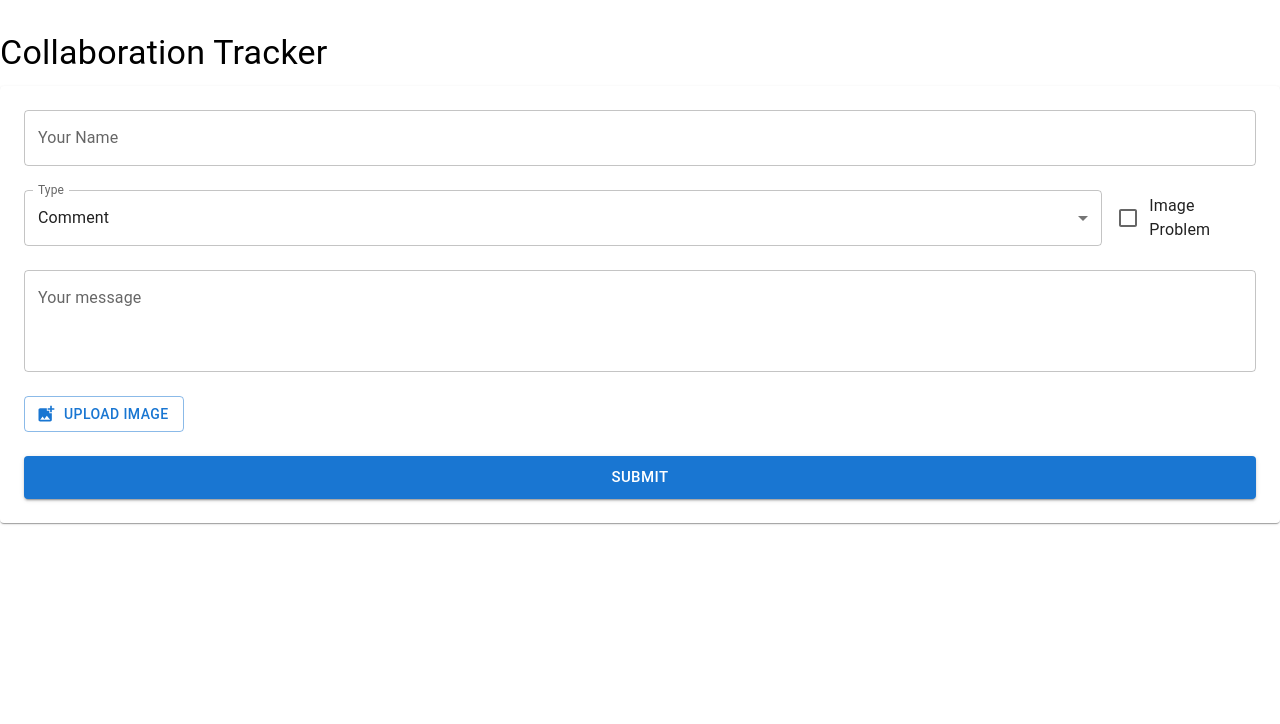
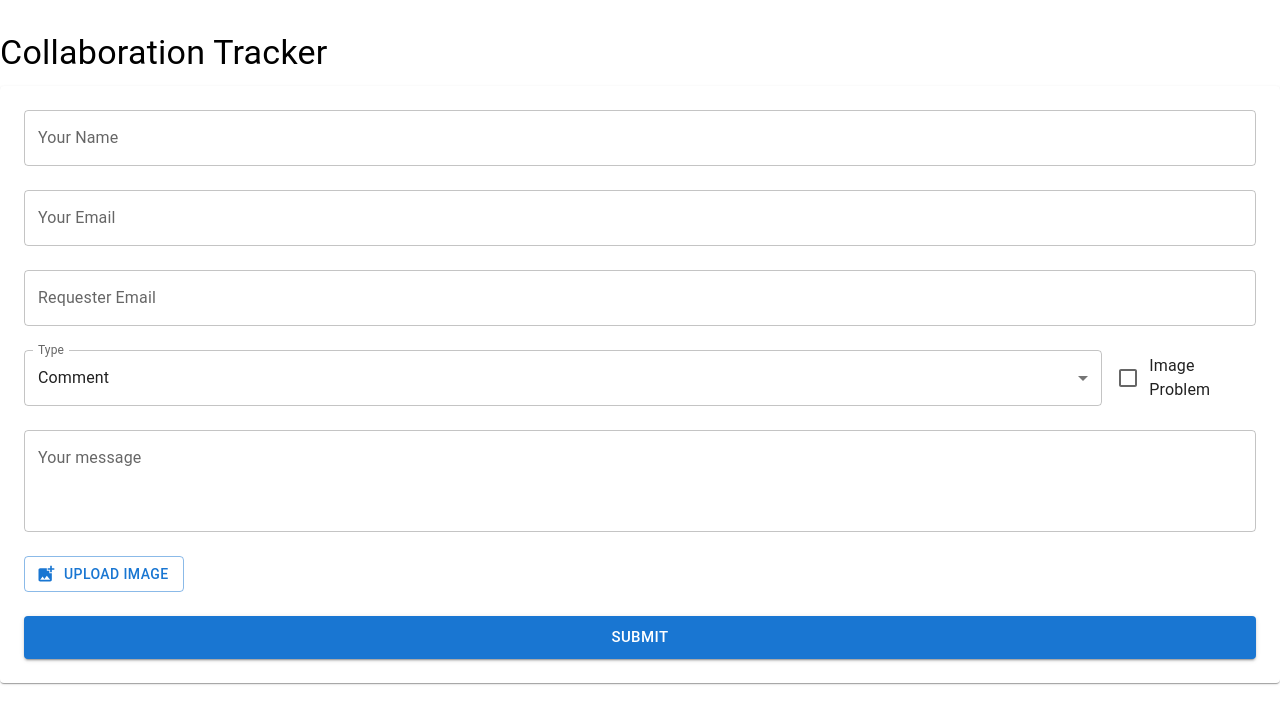
Before and after one commit to manavijhalani/commenttracker, a React (Create React App) app: page / in a window 1280 px wide. Shown: the top 724 px of the page. Built offline with nearby package versions, Linux system fonts and the light colour scheme; no server answers.

Commit message:
removed url parameters and added text box instead

```diff
--- a/src/App.js
+++ b/src/App.js
@@ -22,6 +22,8 @@ const App = () => {
   const [comments, setComments] = useState([]);
   const [newComment, setNewComment] = useState({
     name: '',
+    email: '',
+    requesterEmail: '',
     type: 'comment',
     message: '',
     hasImageIssue: false,
@@ -53,37 +55,24 @@ const App = () => {
     }
   };
 
-  const getemailsfromurl = () => {
-    const params = new URLSearchParams(window.location.search);
-    return {
-      sender_email: params.get('sender'),
-      receiver_email: params.get('receiver'),
-    };
-  };
-
   const handleSubmit = async (e) => {
     e.preventDefault();
-    if (!newComment.name || !newComment.message) {
+    if (!newComment.name || !newComment.message || !newComment.email || !newComment.requesterEmail) {
       setNotification({ message: 'Please fill in all required fields', severity: 'error' });
-      return;
-    }
-
-    const { sender_email, receiver_email } = getemailsfromurl();
-    if (!sender_email || !receiver_email) {
-      setNotification({ message: 'Missing email information from URL', severity: 'error' });
       return;
     }
 
     if (editingId) {
       setNotification({ message: 'You cannot edit comments', severity: 'warning' });
+      setEditingId(false);
     } else {
       const timestamp = new Date().toISOString();
       const { data, error } = await supabase
         .from('comments')
         .insert([
           {
-            blog_writer_email: sender_email,
-            commenter_email: receiver_email,
+            blog_writer_email: newComment.requesterEmail,
+            commenter_email: newComment.email,
             comment: newComment.message,
             name_commenter: newComment.name,
             type: newComment.type,
@@ -93,7 +82,7 @@ const App = () => {
         ])
         .select();
 
-      if (error) {
+      if (error||!data) {
         console.error('Supabase insert error:', error.message);
         setNotification({ message: `Error: ${error.message}`, severity: 'error' });
       } else {
@@ -103,6 +92,8 @@ const App = () => {
 
     setNewComment({
       name: '',
+      email: '',
+      requesterEmail: '',
       type: 'comment',
       message: '',
       hasImageIssue: false,
@@ -110,14 +101,6 @@ const App = () => {
       timestamp: '',
     });
     setTimeout(() => setNotification({ message: '', severity: 'success' }), 3000);
-  };
-
-  const handleDelete = (id) => {
-    if (window.confirm('Are you sure you want to delete this comment?')) {
-      setComments(comments.filter((comment) => comment.id !== id));
-      setNotification({ message: 'Comment deleted!', severity: 'success' });
-      setTimeout(() => setNotification({ message: '', severity: 'success' }), 3000);
-    }
   };
 
   return (
@@ -141,6 +124,24 @@ const App = () => {
               value={newComment.name}
               onChange={(e) =>
                 setNewComment({ ...newComment, name: e.target.value })
+              }
+            />
+
+            <TextField
+              fullWidth
+              label="Your Email"
+              value={newComment.email}
+              onChange={(e) =>
+                setNewComment({ ...newComment, email: e.target.value })
+              }
+            />
+
+            <TextField
+              fullWidth
+              label="Requester Email"
+              value={newComment.requesterEmail}
+              onChange={(e) =>
+                setNewComment({ ...newComment, requesterEmail: e.target.value })
               }
             />
 
```
